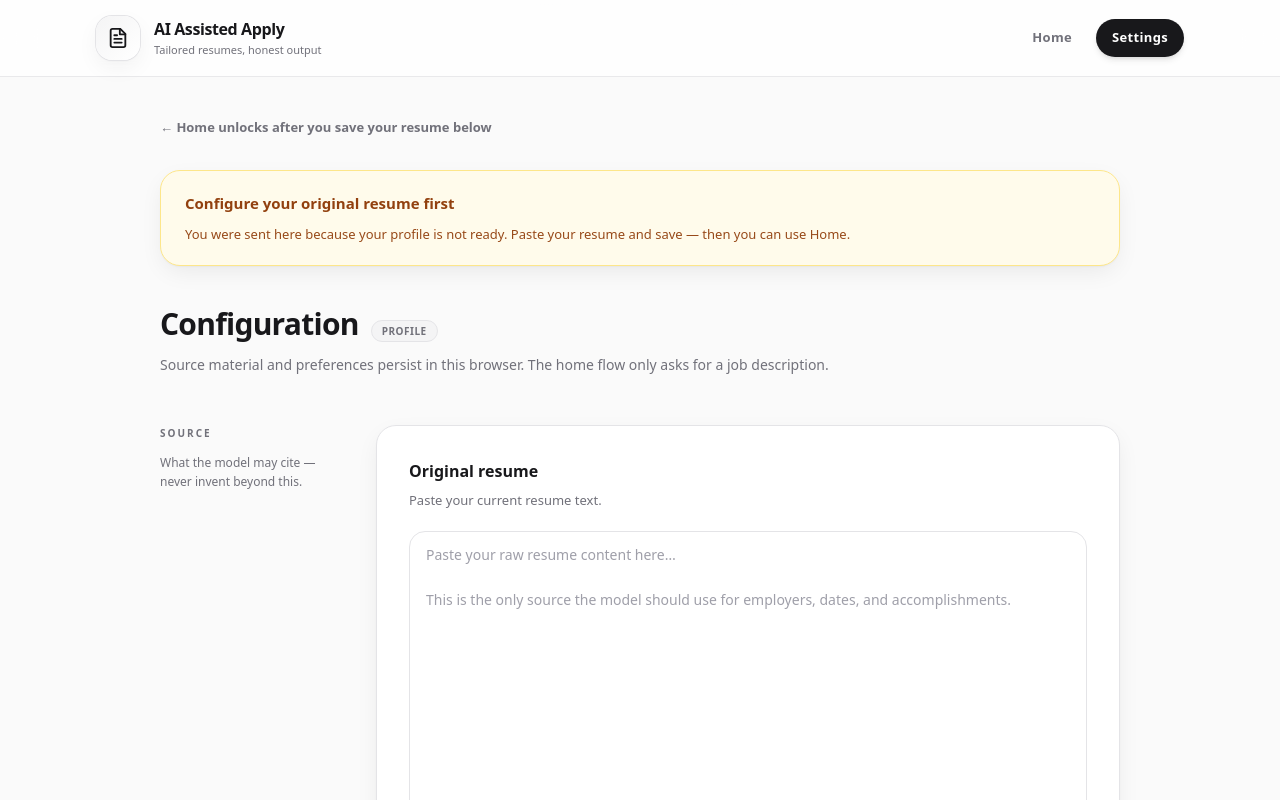
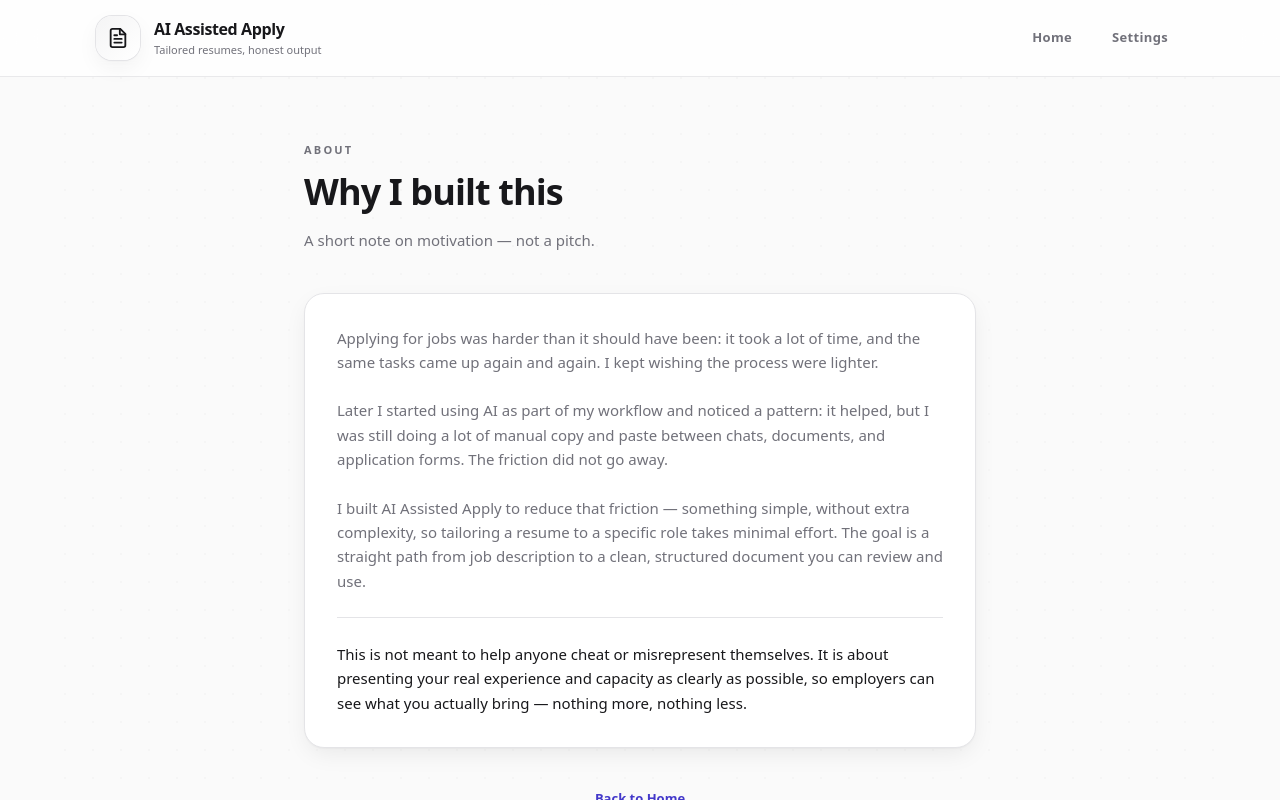
Before and after one commit to fkvivid/ai-assissted-apply, a React (Vite) app in the folder frontend/: page /about in a window 1280 px wide. Before the commit this address led to /settings. Shown: the top 800 px of the page. Built offline with nearby package versions, Linux system fonts and the light colour scheme.

Commit message:
minor update

```diff
--- a/frontend/package.json
+++ b/frontend/package.json
@@ -2,6 +2,10 @@
   "name": "ai-assisted-apply-web",
   "private": true,
   "version": "0.1.0",
+  "repository": {
+    "type": "git",
+    "url": "https://github.com/fkvivid/ai-assissted-apply.git"
+  },
   "type": "module",
   "scripts": {
     "dev": "vite",
--- a/frontend/src/App.tsx
+++ b/frontend/src/App.tsx
@@ -1,5 +1,6 @@
 import { BrowserRouter, Navigate, Route, Routes } from "react-router-dom";
 import { AppShell } from "./components/AppShell";
+import { AboutPage } from "./pages/AboutPage";
 import { HomePage } from "./pages/HomePage";
 import { SettingsPage } from "./pages/SettingsPage";
 import { SettingsProvider } from "./SettingsContext";
@@ -14,6 +15,7 @@ export default function App() {
             <Route element={<AppShell />}>
               <Route path="/" element={<HomePage />} />
               <Route path="/settings" element={<SettingsPage />} />
+              <Route path="/about" element={<AboutPage />} />
               <Route path="*" element={<Navigate to="/" replace />} />
             </Route>
           </Routes>
--- a/frontend/src/components/AppShell.tsx
+++ b/frontend/src/components/AppShell.tsx
@@ -49,14 +49,16 @@ export function AppShell() {
           </span>
           <span className="hidden h-4 w-px bg-[var(--color-border)] sm:block" />
           <div className="flex gap-6">
-            <a
-              href="#"
+            <Link
+              to="/about"
               className="font-medium text-[var(--color-muted)] transition hover:text-[var(--color-primary)]"
             >
               About
-            </a>
+            </Link>
             <a
-              href="#"
+              href="https://github.com/fkvivid/ai-assissted-apply/issues"
+              target="_blank"
+              rel="noopener noreferrer"
               className="font-medium text-[var(--color-muted)] transition hover:text-[var(--color-primary)]"
             >
               Feedback
--- /dev/null
+++ b/frontend/src/pages/AboutPage.tsx
@@ -0,0 +1,61 @@
+import { Link } from "react-router-dom";
+
+const cardClass =
+  "rounded-[1.25rem] border border-[var(--color-border)] bg-[var(--color-surface)] p-6 sm:p-8 shadow-[var(--shadow-card)] dark:border-zinc-700/80";
+
+export function AboutPage() {
+  return (
+    <main className="relative mx-auto w-full max-w-6xl flex-1 px-5 py-12 sm:px-8 lg:py-16">
+      <div
+        className="ui-grid-bg pointer-events-none absolute inset-0 opacity-[0.35] dark:opacity-20"
+        aria-hidden
+      />
+
+      <div className="relative mx-auto max-w-2xl">
+        <p className="text-[11px] font-bold uppercase tracking-[0.2em] text-[var(--color-muted)]">
+          About
+        </p>
+        <h1 className="mt-3 text-[2rem] font-semibold leading-[1.15] tracking-tight text-[var(--color-ink)] sm:text-4xl">
+          Why I built this
+        </h1>
+        <p className="mt-4 text-[15px] leading-relaxed text-[var(--color-muted)]">
+          A short note on motivation — not a pitch.
+        </p>
+
+        <article className={`${cardClass} mt-10 space-y-6 text-[15px] leading-relaxed text-[var(--color-ink)]`}>
+          <p className="text-[var(--color-muted)]">
+            Applying for jobs was harder than it should have been: it took a lot of
+            time, and the same tasks came up again and again. I kept wishing the
+            process were lighter.
+          </p>
+          <p className="text-[var(--color-muted)]">
+            Later I started using AI as part of my workflow and noticed a pattern:
+            it helped, but I was still doing a lot of manual copy and paste between
+            chats, documents, and application forms. The friction did not go away.
+          </p>
+          <p className="text-[var(--color-muted)]">
+            I built AI Assisted Apply to reduce that friction — something simple,
+            without extra complexity, so tailoring a resume to a specific role takes
+            minimal effort. The goal is a straight path from job description to a
+            clean, structured document you can review and use.
+          </p>
+          <p className="border-t border-[var(--color-border)] pt-6 text-[var(--color-ink)]">
+            This is not meant to help anyone cheat or misrepresent themselves. It is
+            about presenting your real experience and capacity as clearly as
+            possible, so employers can see what you actually bring — nothing more,
+            nothing less.
+          </p>
+        </article>
+
+        <p className="mt-10 text-center text-[13px] text-[var(--color-muted)]">
+          <Link
+            to="/"
+            className="font-semibold text-[var(--color-primary)] transition hover:underline"
+          >
+            Back to Home
+          </Link>
+        </p>
+      </div>
+    </main>
+  );
+}
```
Also changed, not shown: 2 other files (tests, documents, lock files or other folders).
